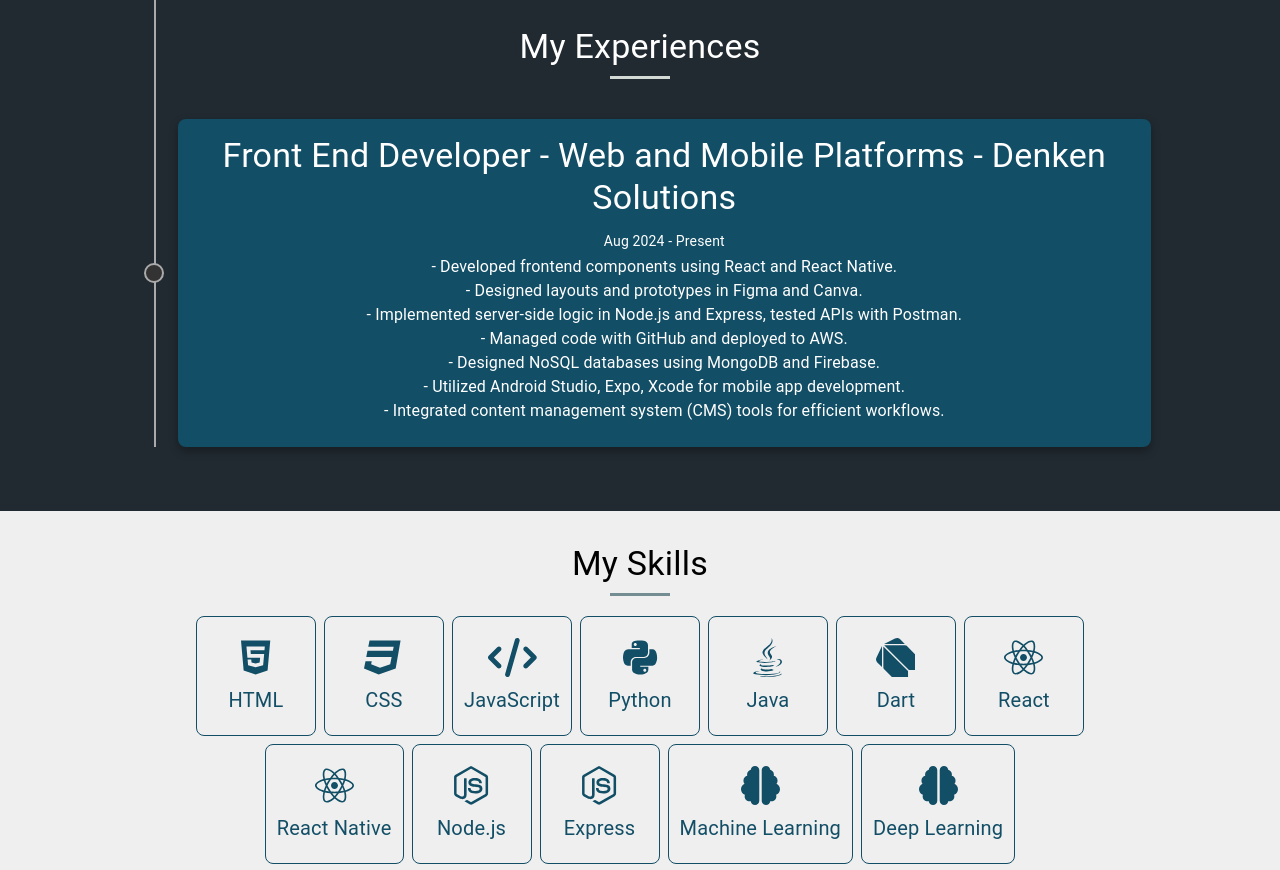
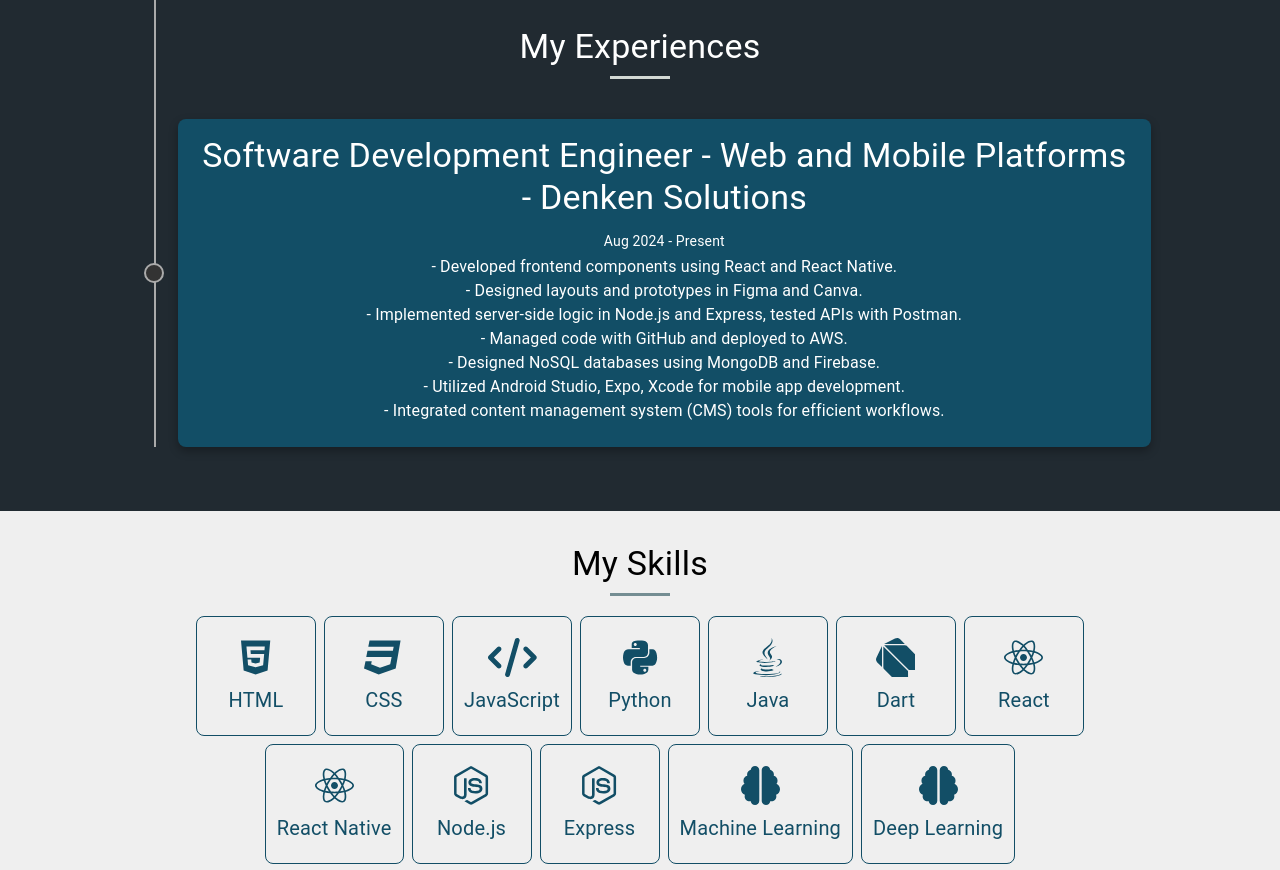
Before and after one commit to HitheshMedavarapu/Personal_Portfolio, a React (Create React App) app: page / in a window 1280 px wide. Shown: the part 1880-2750 px from the top of the page. Built offline with nearby package versions, Linux system fonts and the light colour scheme.

Commit message:
Update ExperienceComponent.js

```diff
--- a/src/components/ExperienceComponent.js
+++ b/src/components/ExperienceComponent.js
@@ -24,7 +24,7 @@
 	},
 	{
 		type: "experience",
-		role: "Front End Developer - Web and Mobile Platforms",
+		role: "Software Development Engineer - Web and Mobile Platforms",
 		company: "Denken Solutions",
 		duration: "Aug 2024 - Present",
 		achievements: [
```
